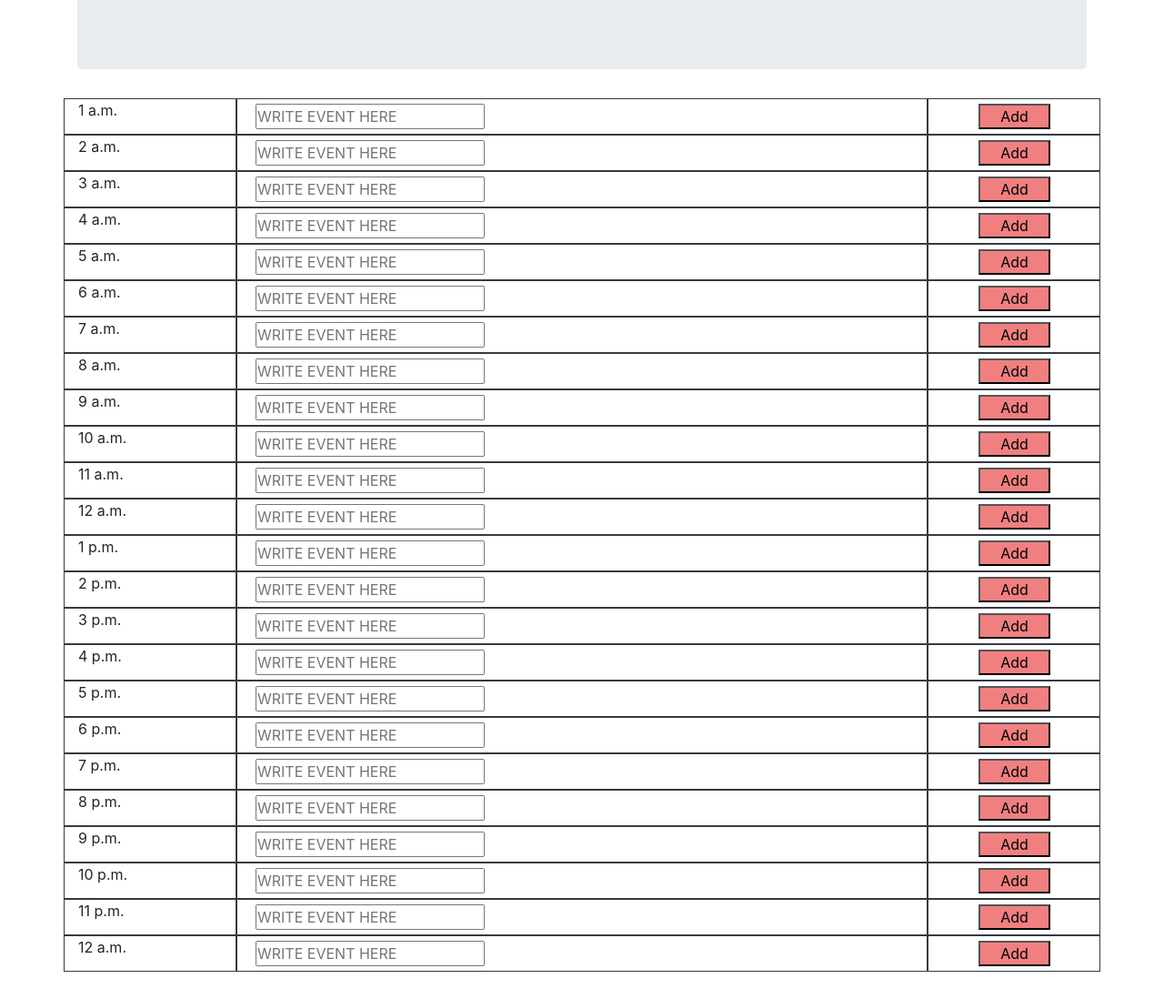
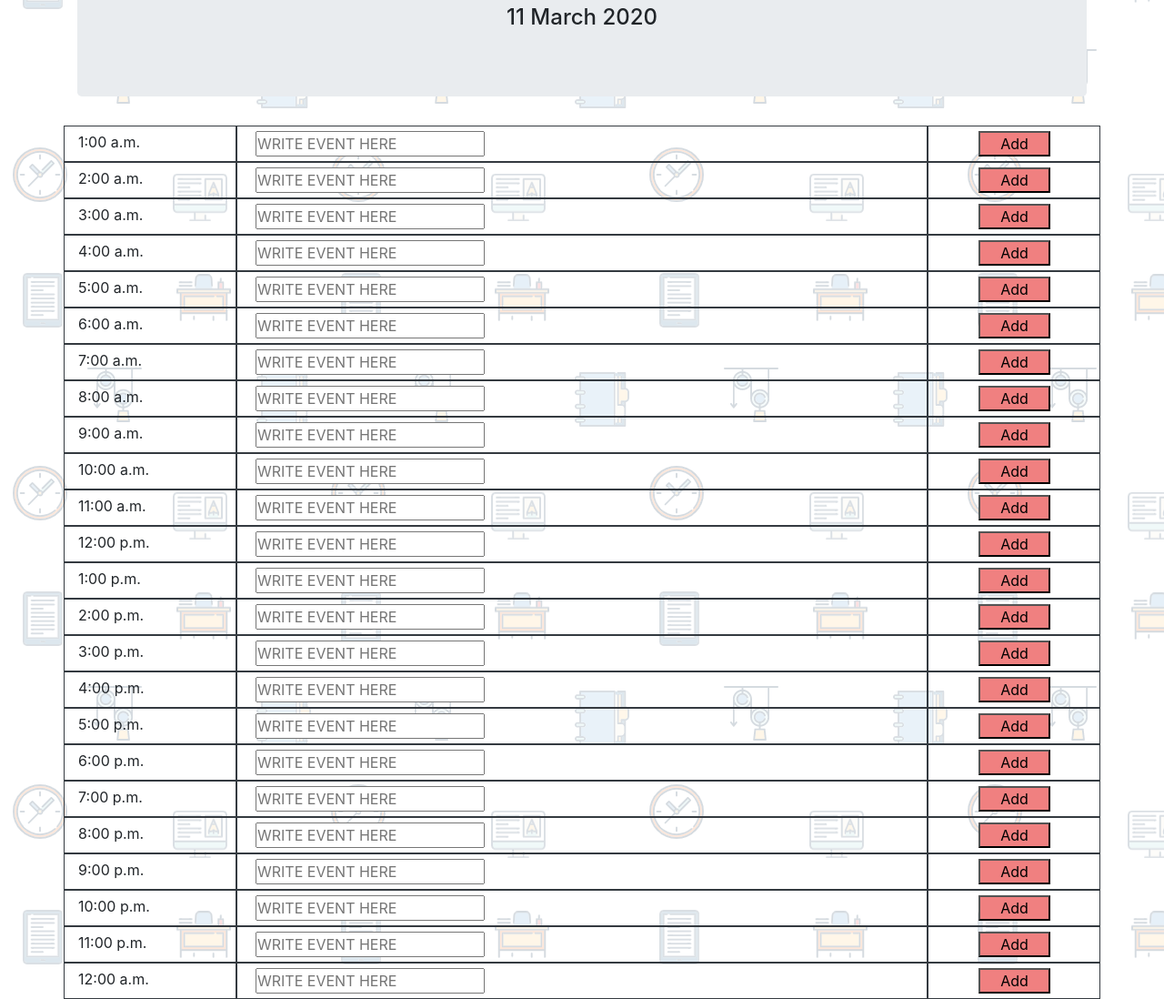
Before and after one commit to jake1986/Day-Planner, a plain HTML site: page index.html in a window 1280 px wide. Shown: the part 129-1227 px from the top of the page at 91% size. Before the commit the page ends 1197 px from the top, so only its background shows below. Drawn offline with nearby package versions, Linux system fonts and the light colour scheme.

Commit message:
added Javascript with loop for colors in past, present, future

```diff
--- a/index.html
+++ b/index.html
@@ -8,29 +8,32 @@
     <link rel="stylesheet" href="../Day-Planner/style.css" type="text/css">
     <link rel="stylesheet" href="https://stackpath.bootstrapcdn.com/bootstrap/4.4.1/css/bootstrap.min.css"
         integrity="sha384-Vkoo8x4CGsO3+Hhxv8T/Q5PaXtkKtu6ug5TOeNV6gBiFeWPGFN9MuhOf23Q9Ifjh" crossorigin="anonymous">
+    <link href="https://fonts.googleapis.com/css?family=Righteous&display=swap" rel="stylesheet">
     <script src="https://rawgit.com/moment/moment/2.2.1/min/moment.min.js"></script>
     <script src="app.js"></script>
+    <script src="https://code.jquery.com/jquery-3.4.1.slim.min.js" integrity="sha384-J6qa4849blE2+poT4WnyKhv5vZF5SrPo0iEjwBvKU7imGFAV0wwj1yYfoRSJoZ+n" crossorigin="anonymous"></script>
 </head>
 
 <body>
     <div class="container-fluid">
         <div class="container">
-            <div class="jumbotron">
+            <div class="jumbotron jumboColor">
                 <p class="plan-text">DAY PLANNER</p>
                 <h4 id="date"></h4>
             </div>
             <div class="row">
-                <div class="col-md-2 border border-dark">1 a.m.</div>
+                <div id="first-time" class="col-md-2 border border-dark timePad" value="1">1:00 a.m.</div>
                 <div class="col-md-8 border border-dark oneAm">
                     <input id="makeEvent" type="text" placeholder="WRITE EVENT HERE" class="event"
                         onfocus="this.value=''" value=""></input><span id="printEvent"></span>
                 </div>
                 <div id="newEvent" class="col-md-2 border border-dark">
+                    <!-- <p id="commit" class="bigger">Add</p> -->
                     <button id="commit" class="bigger">Add</button>
                 </div>
             </div>
             <div class="row">
-                <div class="col-md-2 border border-dark">2 a.m.</div>
+                <div id="second-time" class="col-md-2 border border-dark timePad" value="2">2:00 a.m.</div>
                 <div class="col-md-8 border border-dark twoAm">
                     <input id="makeEvent-2" type="text" placeholder="WRITE EVENT HERE" class="event"
                         onfocus="this.value=''" value=""></input><span id="printEvent-2"></span>
@@ -40,7 +43,7 @@
                 </div>
             </div>
             <div class="row">
-                <div class="col-md-2 border border-dark">3 a.m.</div>
+                <div class="col-md-2 border border-dark timePad" value="3">3:00 a.m.</div>
                 <div class="col-md-8 border border-dark threePm">
                     <input id="makeEvent-3" type="text" placeholder="WRITE EVENT HERE" class="event"
                         onfocus="this.value=''" value=""></input><span id="printEvent-3"></span>
@@ -50,7 +53,7 @@
                 </div>
             </div>
             <div class="row">
-                <div class="col-md-2 border border-dark">4 a.m.</div>
+                <div class="col-md-2 border border-dark timePad" value="4">4:00 a.m.</div>
                 <div class="col-md-8 border border-dark fourAm">
                     <input id="makeEvent-4" type="text" placeholder="WRITE EVENT HERE" class="event"
                         onfocus="this.value=''" value=""></input><span id="printEvent-4"></span>
@@ -60,7 +63,7 @@
                 </div>
             </div>
             <div class="row">
-                <div class="col-md-2 border border-dark">5 a.m.</div>
+                <div class="col-md-2 border border-dark timePad" value="5">5:00 a.m.</div>
                 <div class="col-md-8 border border-dark fiveAm">
                     <input id="makeEvent-5" type="text" placeholder="WRITE EVENT HERE" class="event"
                         onfocus="this.value=''" value=""></input><span id="printEvent-5"></span>
@@ -70,7 +73,7 @@
                 </div>
             </div>
             <div class="row">
-                <div class="col-md-2 border border-dark">6 a.m.</div>
+                <div class="col-md-2 border border-dark timePad" value="6">6:00 a.m.</div>
                 <div class="col-md-8 border border-dark sixAm">
                     <input id="makeEvent-6" type="text" placeholder="WRITE EVENT HERE" class="event"
                         onfocus="this.value=''" value=""></input><span id="printEvent-6"></span>
@@ -80,7 +83,7 @@
                 </div>
             </div>
             <div class="row">
-                <div class="col-md-2 border border-dark">7 a.m.</div>
+                <div class="col-md-2 border border-dark timePad" value="7">7:00 a.m.</div>
                 <div class="col-md-8 border border-dark sevenAm">
                     <input id="makeEvent-7" type="text" placeholder="WRITE EVENT HERE" class="event"
                         onfocus="this.value=''" value=""></input><span id="printEvent-7"></span>
@@ -90,7 +93,7 @@
                 </div>
             </div>
             <div class="row">
-                <div class="col-md-2 border border-dark">8 a.m.</div>
+                <div class="col-md-2 border border-dark timePad" value="8">8:00 a.m.</div>
                 <div class="col-md-8 border border-dark eightAm">
                     <input id="makeEvent-8" type="text" placeholder="WRITE EVENT HERE" class="event"
                         onfocus="this.value=''" value=""></input><span id="printEvent-8"></span>
@@ -100,7 +103,7 @@
                 </div>
             </div>
             <div class="row">
-                <div class="col-md-2 border border-dark">9 a.m.</div>
+                <div class="col-md-2 border border-dark timePad" value="9">9:00 a.m.</div>
                 <div class="col-md-8 border border-dark nineAm">
                     <input id="makeEvent-9" type="text" placeholder="WRITE EVENT HERE" class="event"
                         onfocus="this.value=''" value=""></input><span id="printEvent-9"></span>
@@ -110,7 +113,7 @@
                 </div>
             </div>
             <div class="row">
-                <div class="col-md-2 border border-dark">10 a.m.</div>
+                <div class="col-md-2 border border-dark timePad" value="10">10:00 a.m.</div>
                 <div class="col-md-8 border border-dark tenAm">
                     <input id="makeEvent-10" type="text" placeholder="WRITE EVENT HERE" class="event"
                         onfocus="this.value=''" value=""></input><span id="printEvent-10"></span>
@@ -120,8 +123,8 @@
                 </div>
             </div>
             <div class="row">
-                <div class="col-md-2 border border-dark elevenAm">11 a.m.</div>
-                <div class="col-md-8 border border-dark">
+                <div class="col-md-2 border border-dark timePad" value="11">11:00 a.m.</div>
+                <div class="col-md-8 border border-dark elevenAm">
                     <input id="makeEvent-11" type="text" placeholder="WRITE EVENT HERE" class="event"
                         onfocus="this.value=''" value=""></input><span id="printEvent-11"></span>
                 </div>
@@ -130,7 +133,7 @@
                 </div>
             </div>
             <div class="row">
-                <div class="col-md-2 border border-dark">12 a.m.</div>
+                <div class="col-md-2 border border-dark timePad" value="12">12:00 p.m.</div>
                 <div class="col-md-8 border border-dark orange twelveAm">
                     <input id="makeEvent-12" type="text" placeholder="WRITE EVENT HERE" class="event"
                         onfocus="this.value=''" value=""></input><span id="printEvent-12"></span>
@@ -140,7 +143,7 @@
                 </div>
             </div>
             <div class="row">
-                <div class="col-md-2 border border-dark">1 p.m.</div>
+                <div class="col-md-2 border border-dark timePad" value="13">1:00 p.m.</div>
                 <div class="col-md-8 border border-dark onePm">
                     <input id="makeEvent-13" type="text" placeholder="WRITE EVENT HERE" class="event"
                         onfocus="this.value=''" value=""></input><span id="printEvent-13"></span>
@@ -150,7 +153,7 @@
                 </div>
             </div>
             <div class="row">
-                <div class="col-md-2 border border-dark">2 p.m.</div>
+                <div class="col-md-2 border border-dark timePad" value="14">2:00 p.m.</div>
                 <div class="col-md-8 border border-dark twoPm">
                     <input id="makeEvent-14" type="text" placeholder="WRITE EVENT HERE" class="event"
                         onfocus="this.value=''" value=""></input><span id="printEvent-14"></span>
@@ -160,7 +163,7 @@
                 </div>
             </div>
             <div class="row">
-                <div class="col-md-2 border border-dark">3 p.m.</div>
+                <div class="col-md-2 border border-dark timePad" value="15">3:00 p.m.</div>
                 <div class="col-md-8 border border-dark threePm">
                     <input id="makeEvent-15" type="text" placeholder="WRITE EVENT HERE" class="event"
                         onfocus="this.value=''" value=""></input><span id="printEvent-15"></span>
@@ -170,7 +173,7 @@
                 </div>
             </div>
             <div class="row">
-                <div class="col-md-2 border border-dark">4 p.m.</div>
+                <div class="col-md-2 border border-dark timePad" value="16">4:00 p.m.</div>
                 <div class="col-md-8 border border-dark fourPm">
                     <input id="makeEvent-16" type="text" placeholder="WRITE EVENT HERE" class="event"
                         onfocus="this.value=''" value=""></input><span id="printEvent-16"></span>
@@ -180,7 +183,7 @@
                 </div>
             </div>
             <div class="row">
-                <div class="col-md-2 border border-dark">5 p.m.</div>
+                <div class="col-md-2 border border-dark timePad" value="17">5:00 p.m.</div>
                 <div class="col-md-8 border border-dark fivePm">
                     <input id="makeEvent-17" type="text" placeholder="WRITE EVENT HERE" class="event"
                         onfocus="this.value=''" value=""></input><span id="printEvent-17"></span>
@@ -190,7 +193,7 @@
                 </div>
             </div>
             <div class="row">
-                <div class="col-md-2 border border-dark">6 p.m.</div>
+                <div class="col-md-2 border border-dark timePad">6:00 p.m.</div>
                 <div class="col-md-8 border border-dark sixPm">
                     <input id="makeEvent-18" type="text" placeholder="WRITE EVENT HERE" class="event"
                         onfocus="this.value=''" value=""></input><span id="printEvent-18"></span>
@@ -200,7 +203,7 @@
                 </div>
             </div>
             <div class="row">
-                <div class="col-md-2 border border-dark">7 p.m.</div>
+                <div class="col-md-2 border border-dark timePad">7:00 p.m.</div>
                 <div class="col-md-8 border border-dark sevenPm">
                     <input id="makeEvent-19" type="text" placeholder="WRITE EVENT HERE" class="event"
                         onfocus="this.value=''" value=""></input><span id="printEvent-19"></span>
@@ -210,7 +213,7 @@
                 </div>
             </div>
             <div class="row">
-                <div class="col-md-2 border border-dark">8 p.m.</div>
+                <div class="col-md-2 border border-dark timePad">8:00 p.m.</div>
                 <div class="col-md-8 border border-dark eightPm">
                     <input id="makeEvent-20" type="text" placeholder="WRITE EVENT HERE" class="event"
                         onfocus="this.value=''" value=""></input><span id="printEvent-20"></span>
@@ -220,7 +223,7 @@
                 </div>
             </div>
             <div class="row">
-                <div class="col-md-2 border border-dark">9 p.m.</div>
+                <div class="col-md-2 border border-dark timePad">9:00 p.m.</div>
                 <div class="col-md-8 border border-dark ninePm">
                     <input id="makeEvent-21" type="text" placeholder="WRITE EVENT HERE" class="event"
                         onfocus="this.value=''" value=""></input><span id="printEvent-21"></span>
@@ -230,7 +233,7 @@
                 </div>
             </div>
             <div class="row">
-                <div class="col-md-2 border border-dark">10 p.m.</div>
+                <div class="col-md-2 border border-dark timePad">10:00 p.m.</div>
                 <div class="col-md-8 border border-dark tenPm">
                     <input id="makeEvent-22" type="text" placeholder="WRITE EVENT HERE" class="event"
                         onfocus="this.value=''" value=""></input><span id="printEvent-22"></span>
@@ -240,7 +243,7 @@
                 </div>
             </div>
             <div class="row">
-                <div class="col-md-2 border border-dark">11 p.m.</div>
+                <div class="col-md-2 border border-dark timePad">11:00 p.m.</div>
                 <div class="col-md-8 border border-dark elevenPm">
                     <input id="makeEvent-23" type="text" placeholder="WRITE EVENT HERE" class="event"
                         onfocus="this.value=''" value=""></input><span id="printEvent-23"></span>
@@ -250,7 +253,7 @@
                 </div>
             </div>
             <div class="row">
-                <div class="col-md-2 border border-dark">12 a.m.</div>
+                <div class="col-md-2 border border-dark timePad">12:00 a.m.</div>
                 <div class="col-md-8 border border-dark twelveAm">
                     <input id="makeEvent-24" type="text" placeholder="WRITE EVENT HERE" class="event"
                         onfocus="this.value=''" value=""></input><span id="printEvent-24"></span>
@@ -259,7 +262,6 @@
                     <button id="commit-24" class="bigger">Add</button>
                 </div>
             </div>
-
         </div>
         <script>
 
@@ -273,6 +275,7 @@
             commitBtn.addEventListener("click", function () {
                 var makeEvent = document.getElementById('makeEvent').value;
                 var printEvent = document.getElementById('printEvent');
+                printEvent.setAttribute("color", "blue");
                 printEvent.append(makeEvent);
             });
 
@@ -463,6 +466,68 @@
                 printEvent24.append(makeEvent24);
             });
 
+            var currentTime = new Date().getHours();
+
+            var hour = document.querySelector("#hour");
+
+            hour.addEventListener("click", function() {
+                console.log(currentTime);
+            })
+
+            var firstTime = document.getElementById("first-time");
+
+            var hour1 = document.getElementById("hour1");
+
+            hour1.addEventListener("click", function() {
+                console.log("I am working");
+            });
+
+            // This is loop for 1:00 a.m.
+
+
+            var firstHour = document.getElementsByClassName("timePad");
+
+            // var getTime = firstHour[0].getAttribute("value");
+
+            // console.log(getTime);
+
+           $('.timePad').each(function() {
+                var getTime = parseInt(this.getAttribute("value"));
+                console.log(getTime);
+                if (currentTime > getTime) {
+                    $(this).addClass("past");
+                } else if (currentTime === getTime) {
+                    $(this).addClass("present");
+                } else {
+                    $(this).addClass("future");
+                }
+            })
+
+
+
+
+            // var dateTime = document.getElementsByTagName("time");
+
+
+
+
+            // if (currentTime > ) {
+            //     var oneAm = document.querySelector(".oneAm");
+            //     oneAm.setAttribute("background", "grey");
+            //     console.log(dateTime);
+            // };
+
+
+
+            // function changeColor() {
+            //     var oneAm = document.querySelector(".oneAm");
+            //     oneAm.setAttribute("background", "grey");
+            //     console.log(currentTime + " " + dateTime);
+            // }
+
+            // changeColor();
+
+            // };
 
 
         </script>
--- a/style.css
+++ b/style.css
@@ -17,12 +17,41 @@
 }
 
 .bigger {
+
     background-color: lightcoral;
     width: 50%;
     margin-top: 5px;
     margin-left: 40px;
 }
 
+.timePad {
+    padding-top: 5px;
+}
+
+.plan-text {
+    font-family: 'Righteous', cursive;
+    font-size: 36px;
+}
+
+body {
+    background: url("../Day-Planner/images/pattern.png");
+}
+
+.jumbotron {
+    background-color: lightskyblue;
+}
+
+.past {
+    background: grey;
+}
+
+.present {
+    background: red;
+}
+
+.future {
+    background: green;
+}
 /* .orange {
     background: orange;
 } */
```
Also changed, not shown: images/pattern.png (added).
